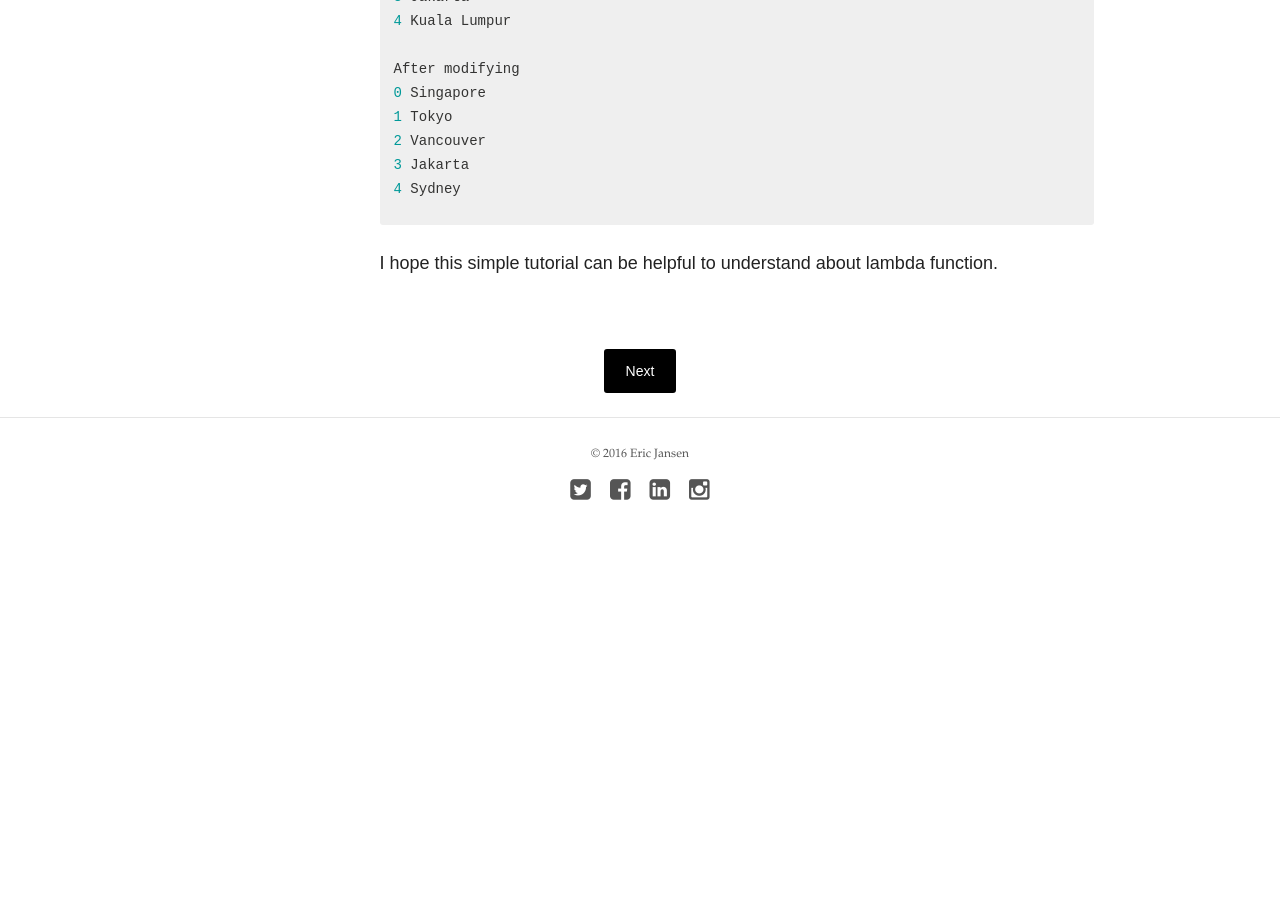
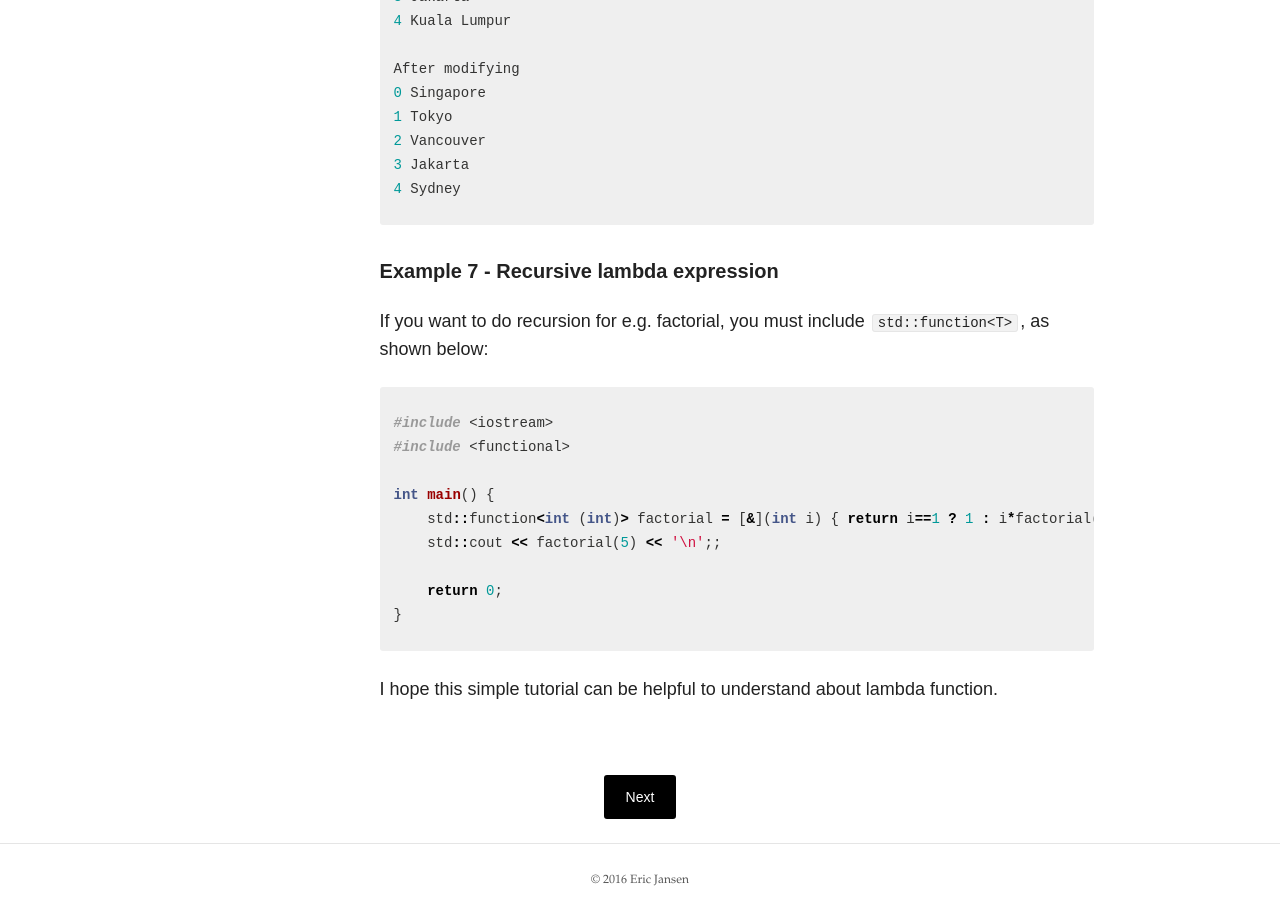
Before and after one commit to ericjansen/ericjansen.github.io, a Jekyll site: the page built from _posts/blog/2016-02-25-my-experiment-using-lambda-expression-in-c.markdown, in a window 1280 px wide and 900 px high, scrolled down 4817 px. Built offline with Jekyll 4.4.1, drawn with Linux system fonts in a browser that asks for light colours; nearby versions of some CDN libraries; before the commit the page ends 5408 px from its top, so only the background shows below that.

Commit message:
update lambda blog page with recursive example
update lambda blog page with recursive example

```diff
--- a/_posts/blog/2016-02-25-my-experiment-using-lambda-expression-in-c.markdown
+++ b/_posts/blog/2016-02-25-my-experiment-using-lambda-expression-in-c.markdown
@@ -171,4 +171,18 @@ After modifying
 4 Sydney
 {% endhighlight %}
 
+##### Example 7 - Recursive lambda expression
+If you want to do recursion for e.g. factorial, you must include ``std::function<T>``, as shown below:
+{% highlight c++ %}
+#include <iostream>
+#include <functional>
+
+int main() {
+    std::function<int (int)> factorial = [&](int i) { return i==1 ? 1 : i*factorial(i-1); };
+    std::cout << factorial(5) << '\n';;
+
+    return 0;
+}
+{% endhighlight %}
+
 I hope this simple tutorial can be helpful to understand about lambda function.
```
